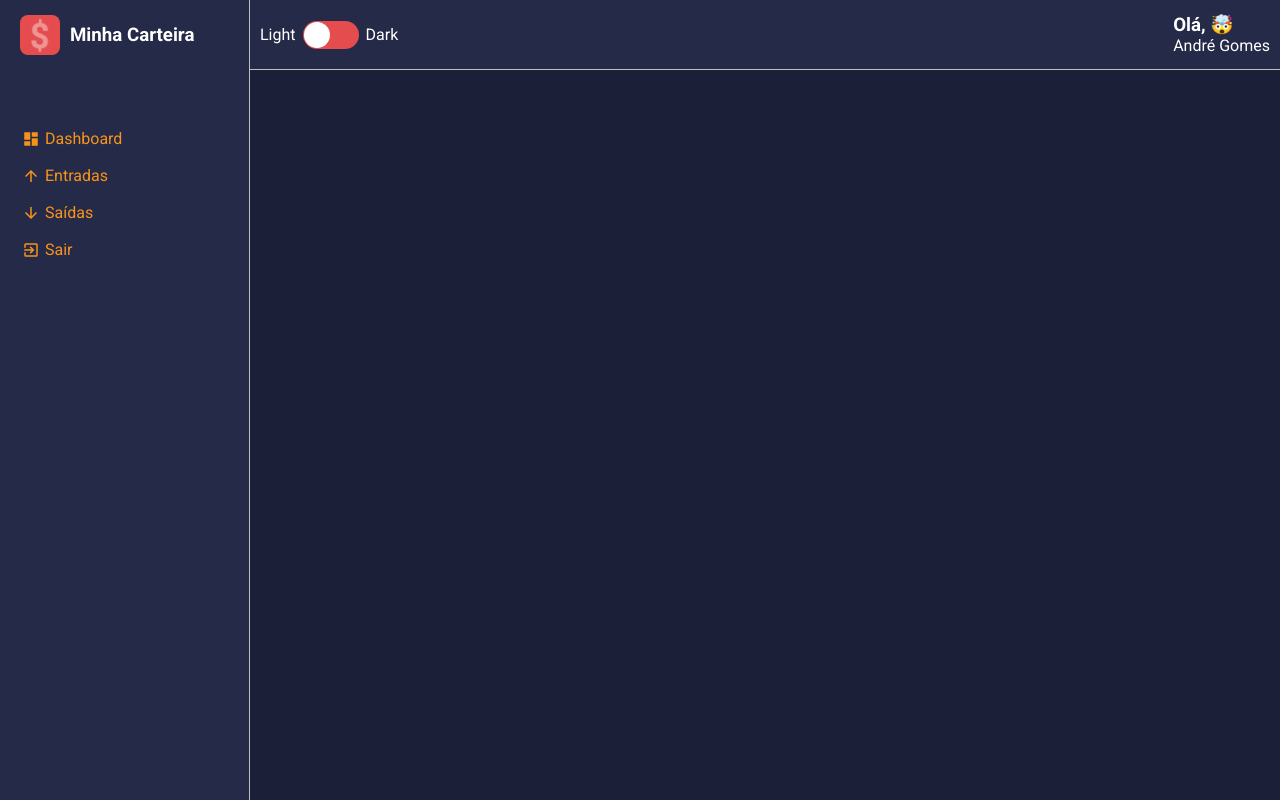
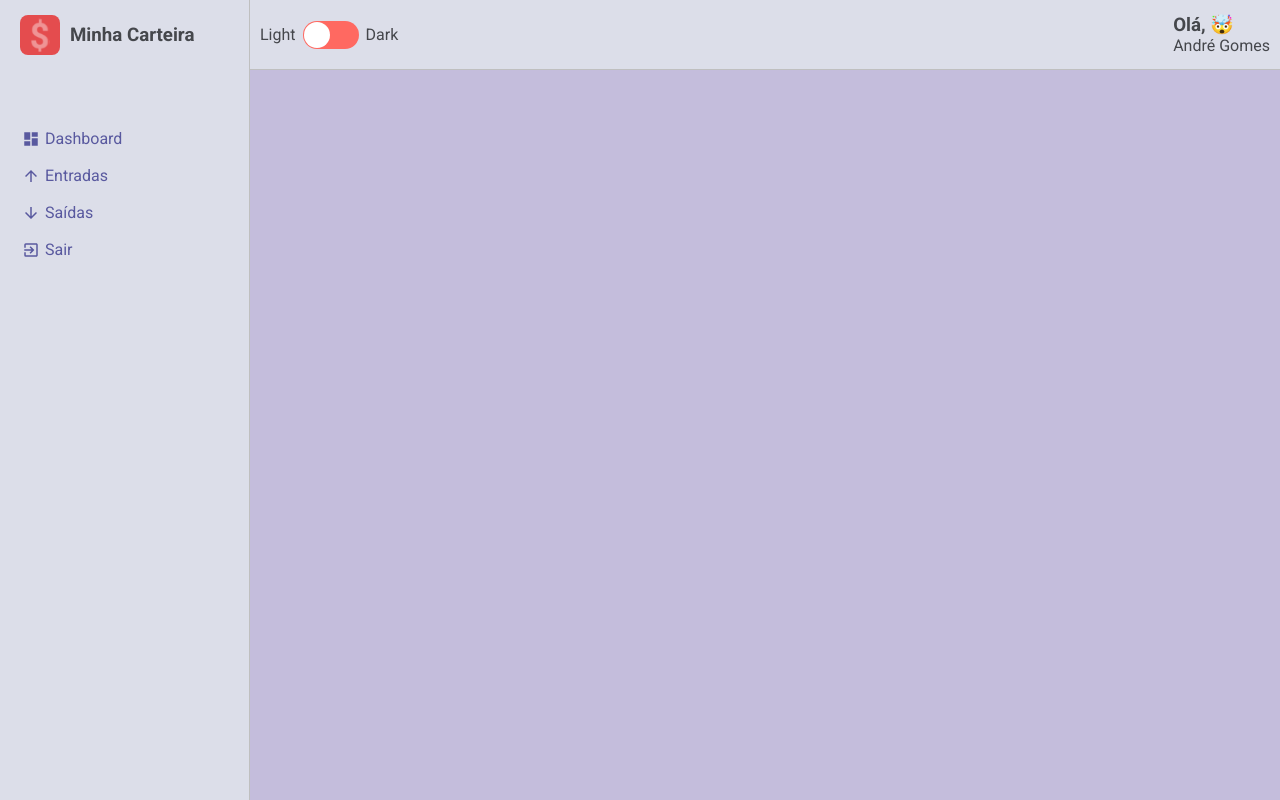
Before and after one commit to andregom/andregom.github.io, a React (Create React App) app: page / in a window 1280 px wide. Built offline with nearby package versions, Linux system fonts and the light colour scheme.

Commit message:
adds functionality to the theme selector button

```diff
--- a/src/components/BarChartBox/index.tsx
+++ b/src/components/BarChartBox/index.tsx
@@ -49,7 +49,7 @@ const BarChartBox: React.FC<IBarChartProps> = ({ title, data }) => {
             <SideRight>
                 <ResponsiveContainer>
                     <BarChart data={data}>
-                        <Bar dataKey="amount">
+                        <Bar dataKey="amount" name="Valor">
                             {data.map(indicator => (
                                 <Cell
                                     key={indicator.name}
@@ -57,7 +57,10 @@ const BarChartBox: React.FC<IBarChartProps> = ({ title, data }) => {
                                 />
                             ))}
                         </Bar>
-                        <Tooltip formatter={(value: any) => formatCurrency(Number(value))}/>
+                        <Tooltip
+                            cursor={{ fill: 'none '}}
+                            formatter={(value: any) => formatCurrency(Number(value))}
+                        />
                     </BarChart>
                 </ResponsiveContainer>
             </SideRight>
--- a/src/components/MainHeader/index.tsx
+++ b/src/components/MainHeader/index.tsx
@@ -1,8 +1,10 @@
-import React, {useMemo} from 'react';
+import React, {useMemo, useState} from 'react';
 import { sanitize } from 'dompurify';
 
 import Toggle from '../Toggle';
 import emojis from '../../utils/emojis';
+
+import { useTheme } from '../../utils/hooks/themes'
 
 import {
     Container,
@@ -14,13 +16,29 @@ import {
 const EMOJIS_LIST_SIZE = emojis.length;
 
 const MainHeader: React.FC = () => {
+    const { toggleTheme, theme } = useTheme();
+
+    const [darkTheme, setdarkTheme] = useState(() => theme.title === 'dark')
+
+    const handleChangeTheme = () => {
+        console.log(darkTheme);
+        setdarkTheme(!darkTheme);
+        console.log(darkTheme);
+        toggleTheme();
+    }
+
     const emoji = useMemo(() => {
         const index = Math.floor(Math.random() * EMOJIS_LIST_SIZE)
         return emojis[index];
     }, [])
     return (
         <Container>
-            <Toggle />
+            <Toggle
+                labelLeft='Light'
+                labelRight='Dark'
+                checked={darkTheme}
+                onChange={handleChangeTheme}
+            />
 
             <Profile>
                 <Welcome>Olá, <div style = {{display:'inline'}} dangerouslySetInnerHTML= {{ __html: sanitize(emoji)}} /></Welcome>
--- a/src/components/Toggle/index.tsx
+++ b/src/components/Toggle/index.tsx
@@ -6,8 +6,20 @@ import {
     ToggleSelector
 } from "./styles";
 
+interface IToggleProps {
+    checked: boolean;
+    labelLeft: string;
+    labelRight: string;
+    onChange(): void;
+}
 
-const Toggle: React.FC = () => {
+
+const Toggle: React.FC<IToggleProps> = ({
+    checked,
+    labelLeft,
+    labelRight,
+    onChange
+}) => {
 
     const [theme, setTheme] = useState(false);
 
@@ -17,14 +29,14 @@ const Toggle: React.FC = () => {
 
     return (
         <Container>
-            < ToggleLabel>Light</ToggleLabel>
+            < ToggleLabel>{labelLeft}</ToggleLabel>
             <ToggleSelector
-                checked = {theme}
+                checked = {checked}
                 uncheckedIcon={false}
                 checkedIcon={false}
-                onChange={() => handleToggle(theme)}
+                onChange={onChange}
             />
-            < ToggleLabel>Dark</ToggleLabel>
+            < ToggleLabel>{labelRight}</ToggleLabel>
         </Container>
     );
 }
--- a/src/routes/index.tsx
+++ b/src/routes/index.tsx
@@ -3,10 +3,20 @@ import { BrowserRouter } from 'react-router-dom';
 
 import App from './app.routes';
 
-const ContentRoutes: React.FC = () => (
-    <BrowserRouter>
-        <App />
-    </BrowserRouter>
-)
+import { useTheme } from '../utils/hooks/themes';
+import { ThemeProvider } from 'styled-components';
+import dark from '../styles/themes/dark';
+
+
+const ContentRoutes: React.FC = () => {
+    const { theme } = useTheme();
+    return (
+        <ThemeProvider theme={theme}>
+            <BrowserRouter>
+                <App />
+            </BrowserRouter>
+        </ThemeProvider>
+    )
+}
 
 export default ContentRoutes;
--- a/src/styles/themes/light.ts
+++ b/src/styles/themes/light.ts
@@ -2,16 +2,16 @@ const lightTheme = {
     title: 'light',
 
         color: {
-            primary: '#DCDCDC',
-            secondary: '#FFFFFF',
-            tertiary: '#F5F5F5',
+            primary: '#C4BDDC',
+            secondary: '#dcdee9',
+            tertiary: '#E8E8E8',
 
-            white: '#000',
+            white: '#45474c',
             black: '#FFF',
             gray: '#BFBFBF',
 
-            success: '#03BB85',
-            info: '#3B5998',
+            success: '#76a381',
+            info: '#59599f',
             warning: '#FF6961',
         }
 }
--- /dev/null
+++ b/src/utils/hooks/themes.tsx
@@ -0,0 +1,56 @@
+import React, { createContext, useState, useContext, ReactElement } from 'react';
+
+import dark from '../../styles/themes/dark';
+import light from '../../styles/themes/light';
+
+interface IThemeContext {
+    toggleTheme(): void;
+    theme: ITheme;
+}
+
+interface ITheme {
+    title: string,
+
+    color: {
+        primary: string,
+        secondary: string,
+        tertiary: string,
+
+        white: string,
+        black: string,
+        gray: string,
+
+        success: string,
+        info: string,
+        warning: string,
+    }
+}
+
+const ThemeContext = createContext<IThemeContext>({} as IThemeContext);
+
+interface ThemeProviderProps extends React.ReactElement {
+    children: React.ReactNode | ReactElement
+}
+
+const ThemeProvider: React.FC<ThemeProviderProps> = ({ children }) => {
+    const [theme, setTheme] = useState<ITheme>(light);
+
+    const toggleTheme = () => {
+        console.log(theme.title);
+        theme.title === 'dark' ? setTheme(light) : setTheme(dark);
+    }
+
+    return (
+        <ThemeContext.Provider value={{ toggleTheme, theme }}>
+            {children}
+        </ThemeContext.Provider>
+    );
+}
+
+function useTheme() : IThemeContext {
+    const context = useContext(ThemeContext);
+
+    return context;
+}
+
+export { ThemeProvider, useTheme };
```
Also changed, not shown: src/index.tsx (+7 -6 lines).
